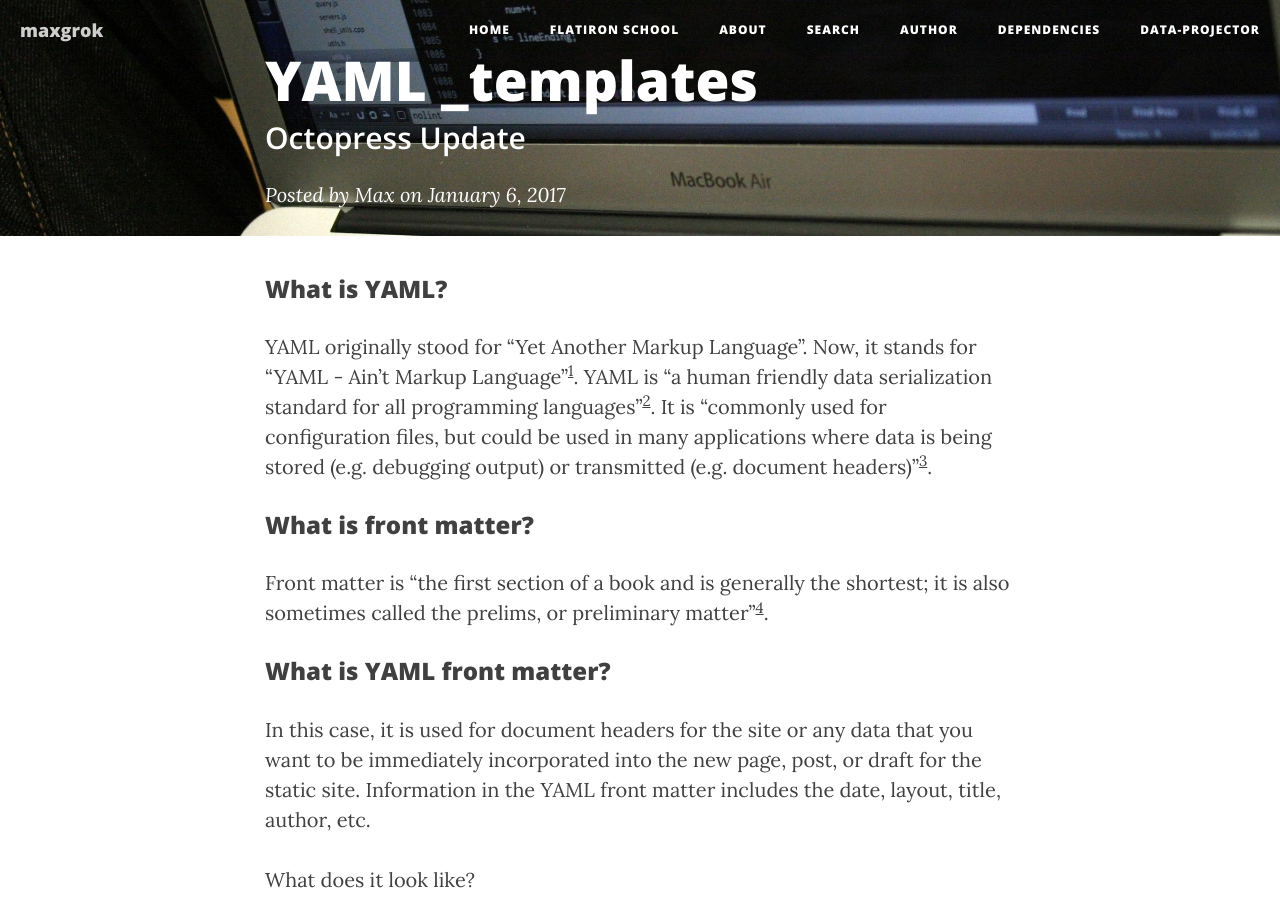
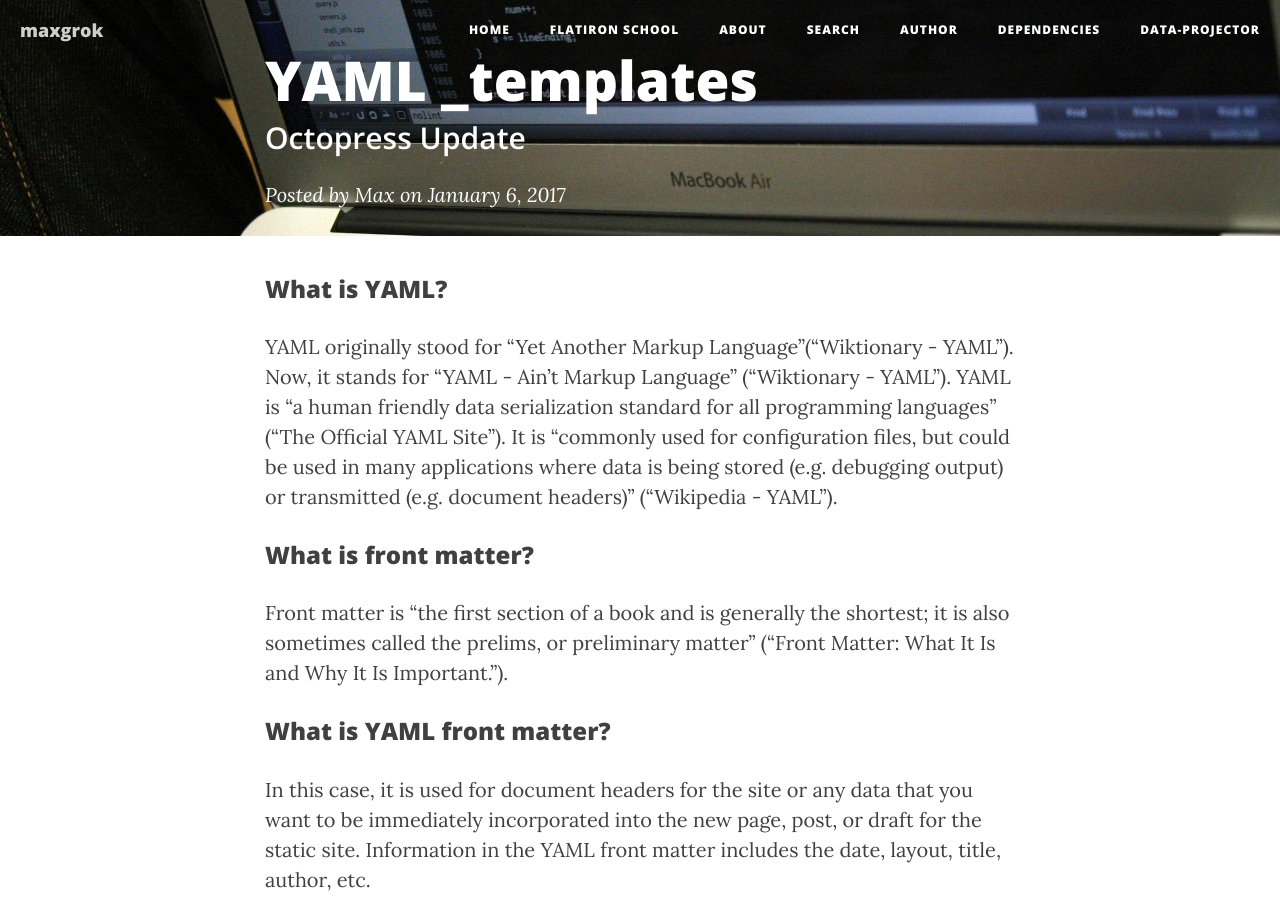
Before and after one commit to maxgrok/maxgrok.github.io_oldversion, a Jekyll site: the page built from _posts/2017-01-06-octopress-YAML-update.markdown, in a window 1280 px wide and 900 px high. Built offline with Jekyll 4.4.1, drawn with Linux system fonts in a browser that asks for light colours; nearby versions of some CDN libraries; comment, search, counter and statistics services are not loaded; some of the changed text lies outside the part shown.

Commit message:
Updating YAML post

```diff
--- a/_posts/2017-01-06-octopress-YAML-update.markdown
+++ b/_posts/2017-01-06-octopress-YAML-update.markdown
@@ -10,12 +10,12 @@ date: 2017-01-06T14:57:15-05:00
 
 ### What is YAML?
 
-YAML originally stood for "Yet Another Markup Language". Now, it stands for "YAML - Ain't Markup Language"[^1]. YAML is "a human friendly data serialization
-  standard for all programming languages"[^2]. It is "commonly used for configuration files, but could be used in many applications where data is being stored (e.g. debugging output) or transmitted (e.g. document headers)"[^3].
+YAML originally stood for "Yet Another Markup Language"("Wiktionary - YAML"). Now, it stands for "YAML - Ain't Markup Language" ("Wiktionary - YAML"). YAML is "a human friendly data serialization
+  standard for all programming languages" ("The Official YAML Site"). It is "commonly used for configuration files, but could be used in many applications where data is being stored (e.g. debugging output) or transmitted (e.g. document headers)" ("Wikipedia - YAML").
 
 ### What is front matter?
 
-  Front matter is "the first section of a book and is generally the shortest; it is also sometimes called the prelims, or preliminary matter"[^4].
+  Front matter is "the first section of a book and is generally the shortest; it is also sometimes called the prelims, or preliminary matter" ("Front Matter: What It Is and Why It Is Important.").
 
 ### What is YAML front matter?
 
@@ -83,11 +83,6 @@ I'm excited to have found and fixed the problem this quickly!
 
 Now, I need the Disqus comments to work. I'll be up and running in no time!
 
-[^1]:For more information see YAML." YAML - Wiktionary. N.p., n.d. Web. 06 Jan. 2017.
-[^2]:For more information see "The Official YAML Web Site." The Official YAML Web Site. N.p., n.d. Web. 06 Jan. 2017.
-[^3]:For more information see "YAML." Wikipedia. Wikimedia Foundation, n.d. Web. 06 Jan. 2017.
-[^4]:For more information see Inc, Scribendi. "Front Matter: What It Is and Why It Is Important." Scribendi.com. N.p., n.d. Web. 06 Jan. 2017.
-
 <p style="margin:0 auto;">Works Cited (MLA 7):</p>
 Inc, Scribendi. "Front Matter: What It Is and Why It Is Important." Scribendi.com. N.p., n.d. Web. 06 Jan. 2017.
 "The Official YAML Web Site." The Official YAML Web Site. N.p., n.d. Web. 06 Jan. 2017.
```
